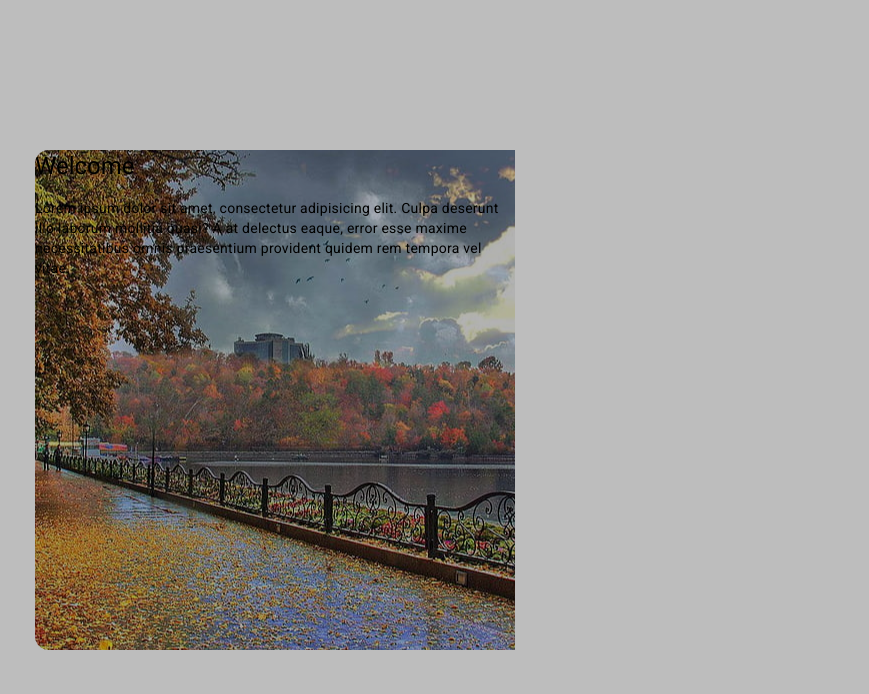
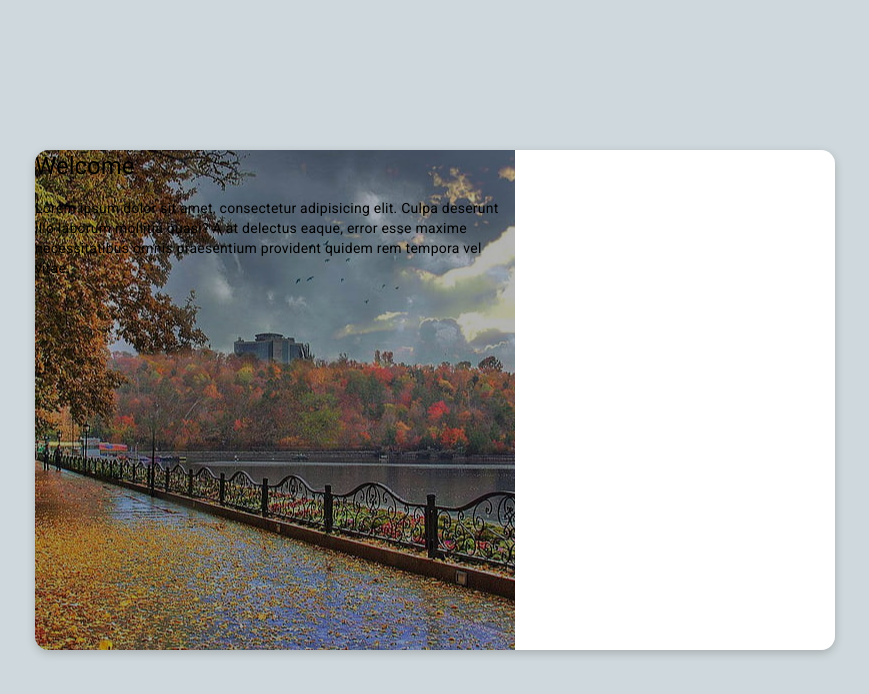
Before and after one commit to arezhz/todo-list, an Angular app: page /auth/login in a window 1280 px wide. Shown: the top 694 px of the page, without its empty margins (205-1074 px from the left). Built offline with nearby package versions, Linux system fonts and the light colour scheme.

Commit message:
(auth)=> add box-shadow

```diff
--- a/src/app/auth/auth.component.scss
+++ b/src/app/auth/auth.component.scss
@@ -3,7 +3,7 @@
 
 .auth {
   &-wrapper {
-    background: $grey-3;
+    background: $blue-grey-1;
     width: 100vw;
     height: 100vh;
   }
@@ -16,6 +16,9 @@
     transform: translateX(-50%) translateY(-50%);
     display: flex;
     justify-content: space-between;
+    box-shadow: 0px 3px 10px 0px rgb(0 0 0 / 20%);
+    border-radius: $radius ;
+    overflow: hidden;
 
     &-img {
       background-image: url("~src/assets/images/auth.jpg");
@@ -23,8 +26,6 @@
       background-position: center center;
       width: 60%;
       position: relative;
-      border-radius: $radius 0 0 $radius;
-      overflow: hidden;
 
       &:before {
         position: absolute;
@@ -36,5 +37,10 @@
         background: rgba(0,0,0,0.3);
       }
     }
+
+    &-router {
+      background: $white;
+      width: 40%;
+    }
   }
 }
--- a/src/assets/styles/base/_palets.scss
+++ b/src/assets/styles/base/_palets.scss
@@ -7,3 +7,6 @@ $grey-3: #BDBDBD;
 $grey-4: #757575;
 $grey-5: #424242;
 $grey-6: #212121;
+
+$blue-grey-1: #CFD8DC;
+$blue-grey-2: #90A4AE;
```
